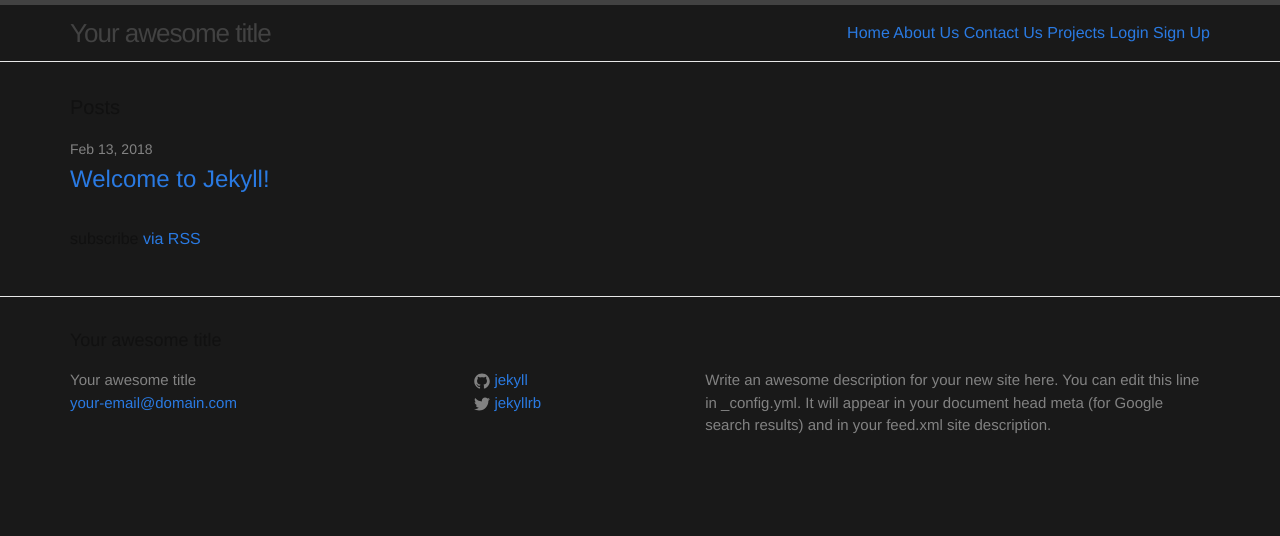
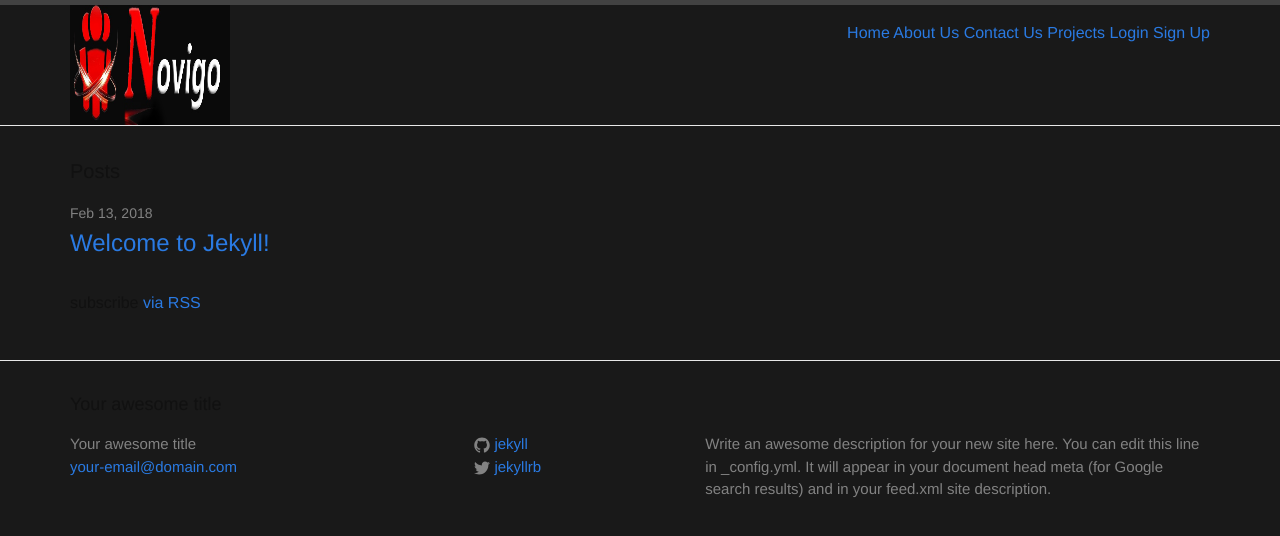
Before and after one commit to Hermankoch/hermankoch.github.io, a Jekyll site: the page built from index.html, in a window 1280 px wide. Shown: the top 536 px of the page. Built offline with Jekyll 4.4.1, drawn with Linux system fonts in a browser that asks for light colours.

Commit message:
Update header.html

```diff
--- a/_includes/header.html
+++ b/_includes/header.html
@@ -1,8 +1,10 @@
 <header class="site-header">
 
   <div class="wrapper">
-
+    <!-- Your awesome title
     <a class="site-title" href="{{ site.baseurl }}/">{{ site.title }}</a>
+-->
+    <img src="../css/logo3.jpg" alt="Smiley face" height="120" width="160">
 
     <nav class="site-nav">
       <a href="#" class="menu-icon">
```
